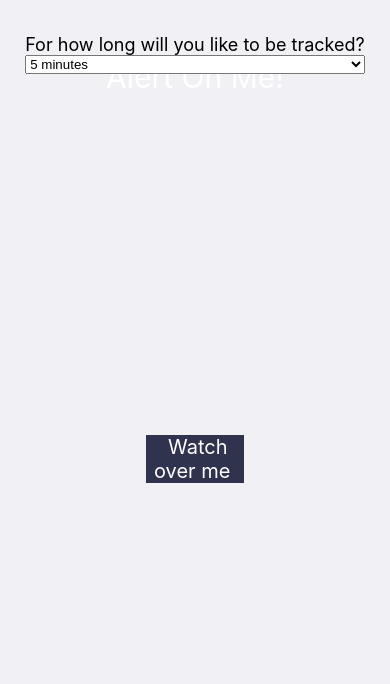
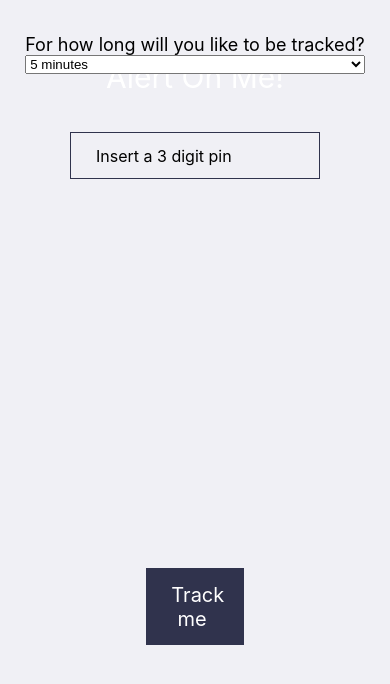
Before and after one commit to yelizondo/DBII-AlertOnMe, a React Native app in the folder PhoneApp/: screen / in a window 390 px wide. Shown: the top 684 px of the page. Built offline with nearby package versions, Linux system fonts and the light colour scheme.

Commit message:
added full layout

```diff
--- a/PhoneApp/App.js
+++ b/PhoneApp/App.js
@@ -4,21 +4,21 @@ import uuid from 'react-native-uuid';
 import Header from './components/Header'
 import Button from './components/Button'
 import Selector from './components/Selector';
+import Input from './components/Input';
 
 export default function App() {
   const [id, getId] = useState('');
   const onPress = () => getId(prevCount => uuid.v4() );
-  const [selectedTime, setSelectedTime] = useState("");
-  const onSelect = (itemValue, itemIndex) => {
-    if (itemValue!="0") return setSelectedTime(itemValue);
-  };
+  const [selectedTime, setSelectedTime] = useState("5");
+  const onSelect = (itemValue, itemIndex) => setSelectedTime(itemValue);
   const beginTracking = () => {console.log("Aquí empieza a seguir")};
 
   return (
   <View style={styles.container}>
     <Header title='Alert On Me!' />
     <Selector prompt='For how long will you like to be tracked?'/>
-    <Button text='Watch over me' action = {beginTracking} />
+    <Input text="Insert a 3 digit pin"/>
+    <Button text='Track me' action = {beginTracking} />
   </View>
   );
 };
--- a/PhoneApp/components/Button.js
+++ b/PhoneApp/components/Button.js
@@ -17,12 +17,12 @@ export default function Button(props){
 const styles = StyleSheet.create({
     view: {
         width: '25%',
-        height:10,
         flex: 2,
         justifyContent: 'center'
     },
     button: {
-        backgroundColor: "#30334d"
+        backgroundColor: "#30334d",
+        padding: "15%"
     },
     text: {
         color: 'white',
--- /dev/null
+++ b/PhoneApp/components/Input.js
@@ -0,0 +1,31 @@
+import React, { useState } from 'react';
+import { StyleSheet, TextInput, View } from 'react-native';
+
+export default function Input(props) {
+    const [text, setText] = useState('');
+    const onChange = text=> setText(text);
+    return(
+        <View style={styles.container}>
+            <TextInput
+                style={styles.input}
+                placeholder={props.text}
+                onChange={onChange}
+            />
+        </View>
+    );
+};
+
+const styles = StyleSheet.create({
+    container: {
+        flex: 1,
+        paddingTop: '15%'
+    },
+    input: {
+        fontSize: 16,
+        paddingHorizontal: '10%',
+        paddingVertical: '5%',
+        borderColor: "#30334d",
+        borderWidth: 1,
+        minWidth: '60%'
+    }
+});
```
